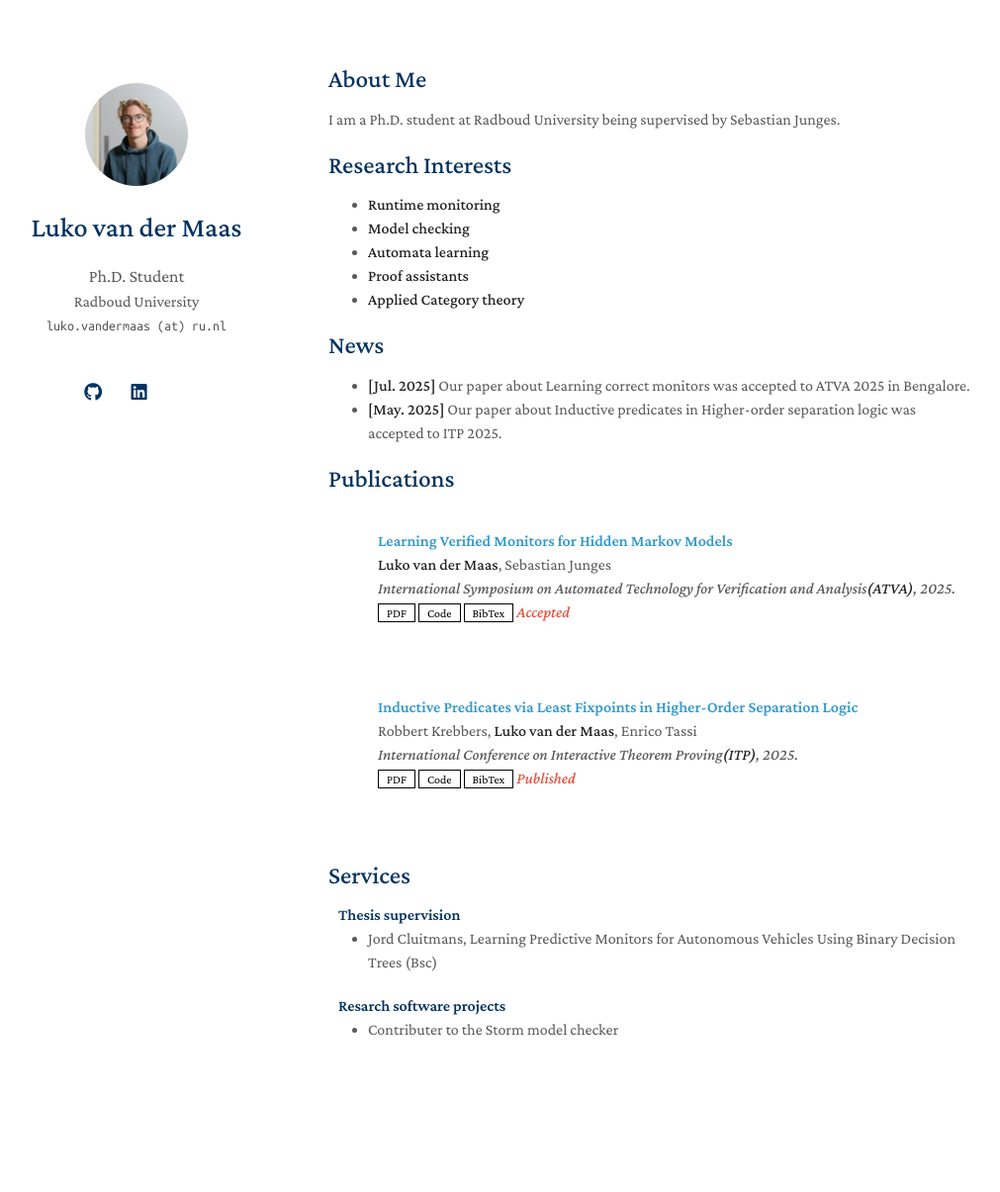
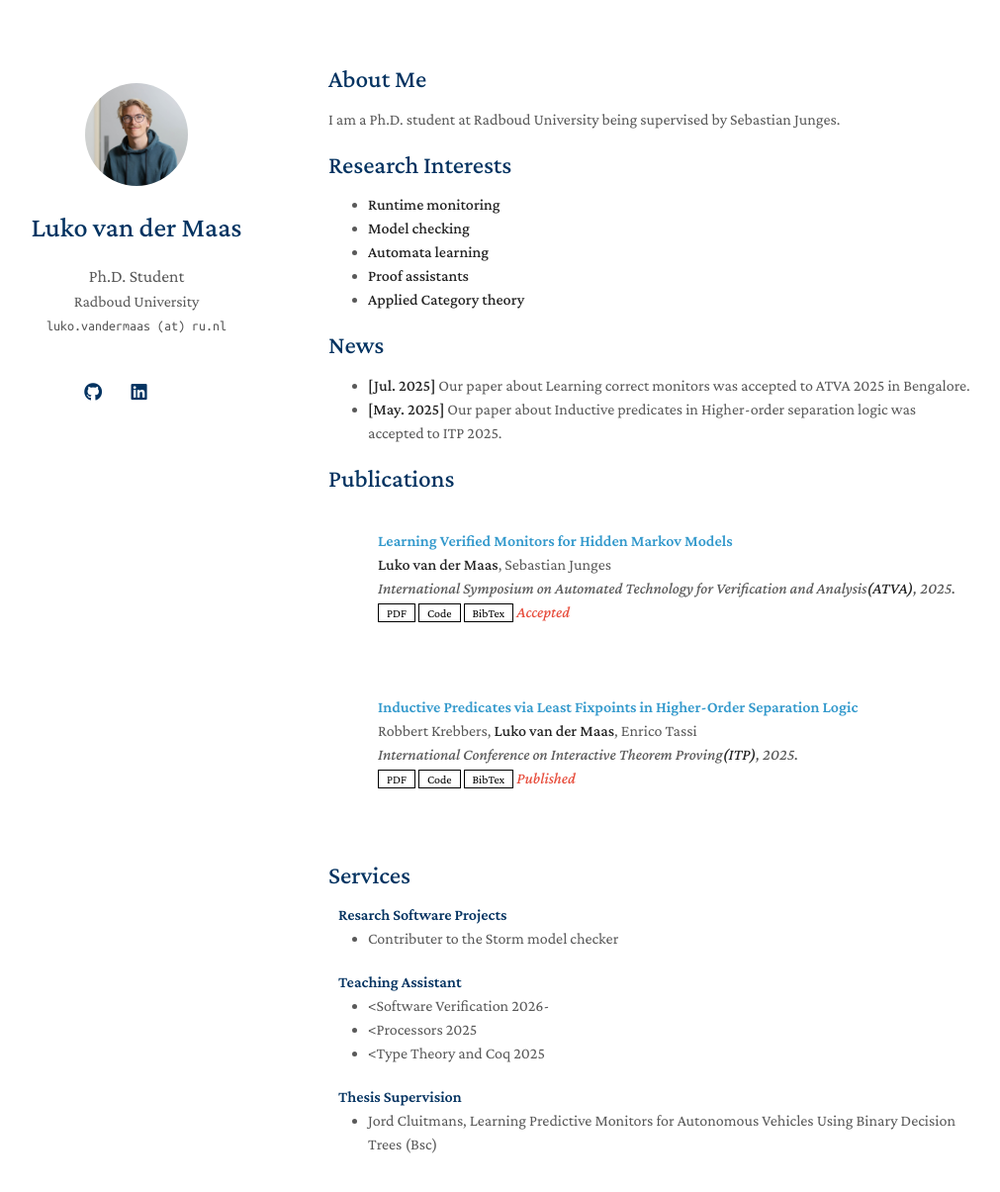
Before and after one commit to lukovdm/lukovdm.github.io, a Jekyll site: the page built from index.md, in a window 1280 px wide and 1263 px high. Shown: the top 1205 px of the window at 99% size, without its empty margins (138-1149 px from the left). Built offline with Jekyll 4.4.1, drawn with Linux system fonts in a browser that asks for light colours; a style sheet for code colours, icons or effects is not loaded; our own code applies the rules of GitHub Pages for plain Markdown files.

Commit message:
Add teaching

```diff
--- a/_includes/services.md
+++ b/_includes/services.md
@@ -8,14 +8,22 @@
   <li><a href="https://eccv2022.ecva.net/"><autocolor>European Conference on Computer Vision (ECCV) 2022</autocolor></a></li>
 </ul> -->
 
-<h4 style="margin:0 10px 0;">Thesis supervision</h4>
+<h4 style="margin:0 10px 0;">Resarch Software Projects</h4>
+
+<ul style="margin:0 0 20px;">
+  <li><a href="https://www.stormchecker.org/"><autocolor>Contributer to the Storm model checker</autocolor></a></li>
+</ul>
+
+<h4 style="margin:0 10px 0;">Teaching Assistant</h4>
+
+<ul style="margin:0 0 20px;">
+  <li><<autocolor>Software Verification 2026-</autocolor></li>
+  <li><<autocolor>Processors 2025</autocolor></li>
+  <li><<autocolor>Type Theory and Coq 2025</autocolor></li>
+</ul>
+
+<h4 style="margin:0 10px 0;">Thesis Supervision</h4>
 
 <ul style="margin:0 0 20px;">
   <li><a href="https://cs.ru.nl/bachelors-theses/2025/Jord_Cluitmans___1052807___Learning_Predictive_Monitors_for_Autonomous_Vehicles_Using_Binary_Decision_Trees_-_A_Case_Study.pdf"><autocolor>Jord Cluitmans, Learning Predictive Monitors for Autonomous Vehicles Using Binary Decision Trees (Bsc)</autocolor></a></li>
 </ul>
-
-<h4 style="margin:0 10px 0;">Resarch software projects</h4>
-
-<ul style="margin:0 0 20px;">
-  <li><a href="https://www.stormchecker.org/"><autocolor>Contributer to the Storm model checker</autocolor></a></li>
-</ul>
```
